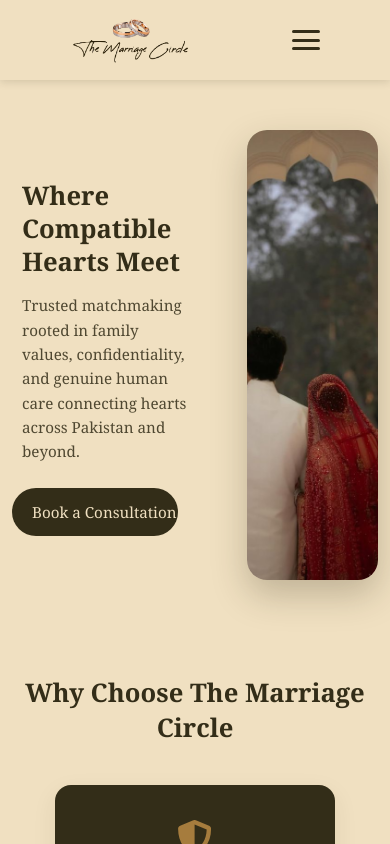
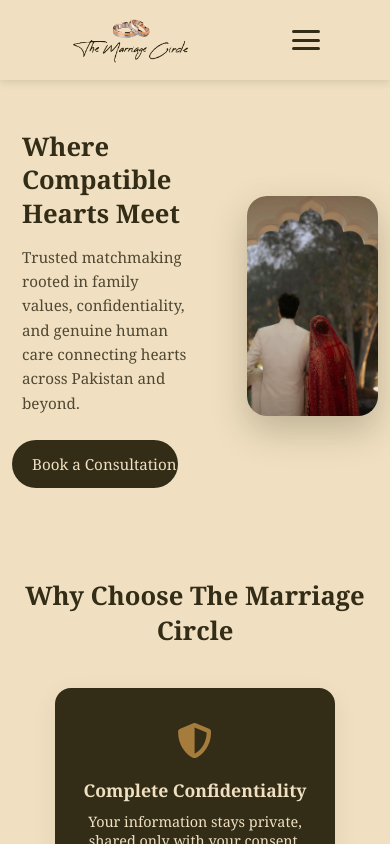
Before and after one commit to Neesha-Zahra/marriage-circle, a React (Vite) app: page / in a window 390 px wide. Shown: the top 844 px of the page. Built offline with nearby package versions, Linux system fonts and the light colour scheme.

Commit message:
all screen size

```diff
--- a/src/App.css
+++ b/src/App.css
@@ -283,6 +283,7 @@ body {
 }
 
 /* ---------- MOBILE (max-width: 480px) ---------- */
+/* ---------- MOBILE (max-width: 480px) ---------- */
 @media (max-width: 480px) {
   .hero {
     padding: 30px 12px;
@@ -290,6 +291,11 @@ body {
 
   .hero h1 {
     font-size: 1.6rem;
+  }
+
+  .hero-image img {
+    height: 220px;
+    object-position: center 40%;
   }
 
   .stats-bar {
```
